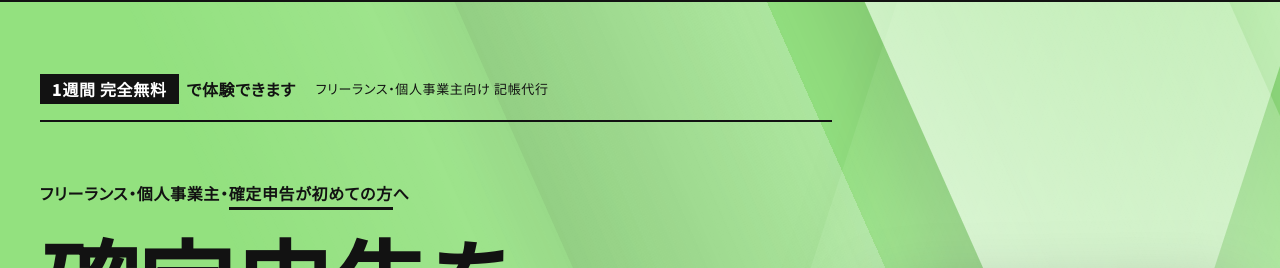
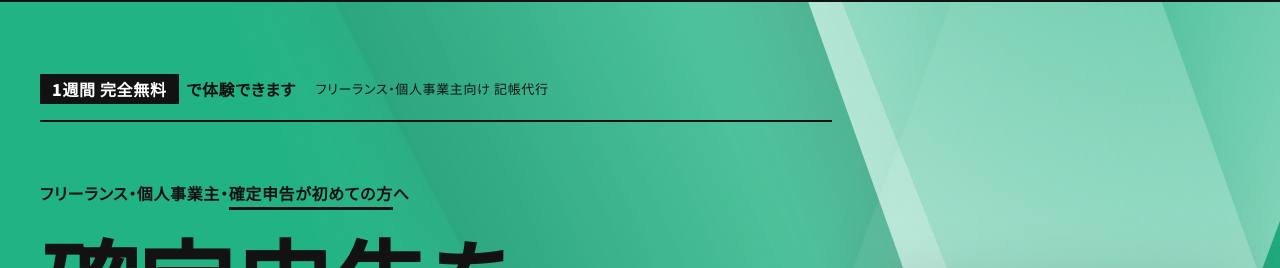
Before and after one commit to SYUSOCHASO/n-free-lp-sample2, a plain HTML site: page index.html in a window 1280 px wide. Shown: the part 78-346 px from the top of the page. Drawn offline with nearby package versions, Linux system fonts and the light colour scheme; grey boxes are pictures that could not be loaded.

Commit message:
色面を #21b384 に変更し、面の動きを大きくして光の横切りを追加
Co-Authored-By: Claude Fable 5.2 <noreply@anthropic.com>

```diff
--- a/style.css
+++ b/style.css
@@ -628,8 +628,8 @@ main { overflow-x: clip; }
   .sec-final .btn-cta { min-height: 88px; }
 }
 
-/* sample1・sample2 共通：色面を薄い黄緑にする。白文字が読めなくなる 2 行目の見出しは、墨の帯の上に白文字で置く */
-:root { --c-green: #93e17f; }
+/* sample1・sample2 共通：色面を既存 N-Free の緑（#21b384）にする。2 行目の見出しは、墨の帯の上に白文字で置く */
+:root { --c-green: #21b384; }
 .hero-title-accent { isolation: isolate; padding: 0 .1em; color: #fff; animation: wipe-right .8s cubic-bezier(.77, 0, .18, 1) 1.45s both; }
 .hero-title-accent::after { z-index: -1; inset: 6% 0 4% 0; transform: none; animation: none; }
 .hero-subtitle strong { background-image: linear-gradient(rgba(255, 255, 255, .85), rgba(255, 255, 255, .85)); }
@@ -640,15 +640,18 @@ main { overflow-x: clip; }
 .bg-planes span { position: absolute; inset: 0; transform: translate3d(calc(var(--px) * var(--k) * 1px), calc(var(--py) * var(--k) * 1px), 0); will-change: transform; }
 .bg-planes i { position: absolute; display: block; animation: plane-in 1.6s var(--ease-out) both, plane-drift var(--t) ease-in-out 1.6s infinite alternate; }
 .bg-planes span:nth-child(1) { --k: 12; }
-.bg-planes span:nth-child(1) i { --r: -24deg; --t: 19s; --dx: 3%; --dy: -2%; --from: -60%; left: 26%; top: -60%; width: 46%; height: 220%; background: linear-gradient(90deg, rgba(255, 255, 255, 0), rgba(255, 255, 255, .26)); animation-delay: .2s, 1.8s; }
+.bg-planes span:nth-child(1) i { --r: -24deg; --t: 9s; --dx: 16%; --dy: -4%; --r2: -20deg; --from: -60%; left: 26%; top: -60%; width: 46%; height: 220%; background: linear-gradient(90deg, rgba(255, 255, 255, 0), rgba(255, 255, 255, .26)); animation-delay: .2s, 1.8s; }
 .bg-planes span:nth-child(2) { --k: 26; }
-.bg-planes span:nth-child(2) i { --r: -24deg; --t: 15s; --dx: -4%; --dy: 2%; --from: 70%; left: 52%; top: -60%; width: 34%; height: 220%; background: linear-gradient(90deg, rgba(18, 18, 18, .1), rgba(18, 18, 18, 0) 70%); box-shadow: -30px 0 60px rgba(0, 0, 0, .06); animation-delay: .4s, 2s; }
+.bg-planes span:nth-child(2) i { --r: -24deg; --t: 7s; --dx: -22%; --dy: 4%; --r2: -28deg; --from: 70%; left: 52%; top: -60%; width: 34%; height: 220%; background: linear-gradient(90deg, rgba(18, 18, 18, .1), rgba(18, 18, 18, 0) 70%); box-shadow: -30px 0 60px rgba(0, 0, 0, .06); animation-delay: .4s, 2s; }
 .bg-planes span:nth-child(3) { --k: 46; }
-.bg-planes span:nth-child(3) i { --r: 18deg; --t: 22s; --dx: 5%; --dy: 3%; --from: 80%; left: 60%; top: -70%; width: 30%; height: 240%; background: linear-gradient(270deg, rgba(255, 255, 255, .42), rgba(255, 255, 255, .06)); box-shadow: 30px 0 70px rgba(0, 0, 0, .07); animation-delay: .6s, 2.2s; }
+.bg-planes span:nth-child(3) i { --r: 18deg; --t: 11s; --dx: 26%; --dy: 5%; --r2: 24deg; --from: 80%; left: 60%; top: -70%; width: 30%; height: 240%; background: linear-gradient(270deg, rgba(255, 255, 255, .42), rgba(255, 255, 255, .06)); box-shadow: 30px 0 70px rgba(0, 0, 0, .07); animation-delay: .6s, 2.2s; }
 .bg-planes span:nth-child(4) { --k: 72; }
-.bg-planes span:nth-child(4) i { --r: -24deg; --t: 13s; --dx: -6%; --dy: -3%; --from: 90%; left: 84%; top: -60%; width: 26%; height: 220%; background: linear-gradient(90deg, rgba(255, 255, 255, .55), rgba(255, 255, 255, .2)); box-shadow: -40px 0 80px rgba(0, 0, 0, .1); animation-delay: .8s, 2.4s; }
+.bg-planes span:nth-child(4) i { --r: -24deg; --t: 6s; --dx: -34%; --dy: -5%; --r2: -19deg; --from: 90%; left: 84%; top: -60%; width: 26%; height: 220%; background: linear-gradient(90deg, rgba(255, 255, 255, .55), rgba(255, 255, 255, .2)); box-shadow: -40px 0 80px rgba(0, 0, 0, .1); animation-delay: .8s, 2.4s; }
 @keyframes plane-in { from { opacity: 0; translate: var(--from) 0; } to { opacity: 1; translate: 0 0; } }
-@keyframes plane-drift { from { transform: rotate(var(--r)) translate3d(0, 0, 0); } to { transform: rotate(var(--r)) translate3d(var(--dx), var(--dy), 0); } }
+@keyframes plane-drift { from { transform: rotate(var(--r)) translate3d(0, 0, 0); } to { transform: rotate(var(--r2)) translate3d(var(--dx), var(--dy), 0); } }
+/* 数秒おきに、斜めの光が面の上を横切る */
+.bg-planes::after { content: ""; position: absolute; top: -60%; left: 0; width: 22%; height: 220%; background: linear-gradient(90deg, rgba(255, 255, 255, 0), rgba(255, 255, 255, .5), rgba(255, 255, 255, 0)); transform: rotate(-24deg) translateX(-400%); animation: plane-sweep 5.5s cubic-bezier(.6, 0, .3, 1) 2.4s infinite; }
+@keyframes plane-sweep { 0% { transform: rotate(-24deg) translateX(-400%); } 60%, 100% { transform: rotate(-24deg) translateX(700%); } }
 .bg-planes i { transform: rotate(var(--r)); }
 @media (max-width: 768px) {
   .bg-planes span:nth-child(1) i { left: -10%; width: 70%; }
```
